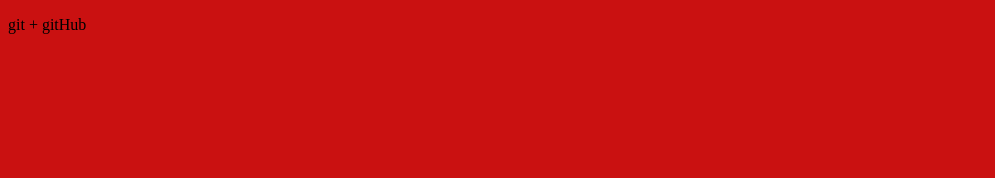
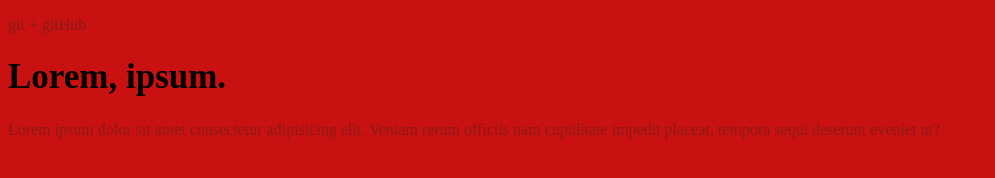
Before and after one commit to AleksMol/gittest, a plain HTML site: page index.html in a window 1280 px wide. Shown: the whole page, without its empty margins (0-995 px from the left). Drawn offline with Linux system fonts and the light colour scheme.

Commit message:
наши первые изменения

```diff
--- a/css/main.css
+++ b/css/main.css
@@ -1,3 +1,8 @@
 body{
     background-color: #ca1111;
 }
+p{
+    color: #881a1a;
+}
+
+h1{ font-size: 35px;}
--- a/index.html
+++ b/index.html
@@ -8,5 +8,7 @@
 </head>
 <body>
     <p>git + gitHub</p>
+    <h1>Lorem, ipsum.</h1>
+    <p>Lorem ipsum dolor sit amet consectetur adipisicing elit. Veniam rerum officiis nam cupiditate impedit placeat, tempora sequi deserunt eveniet ut?</p>
 </body>
 </html>
```
